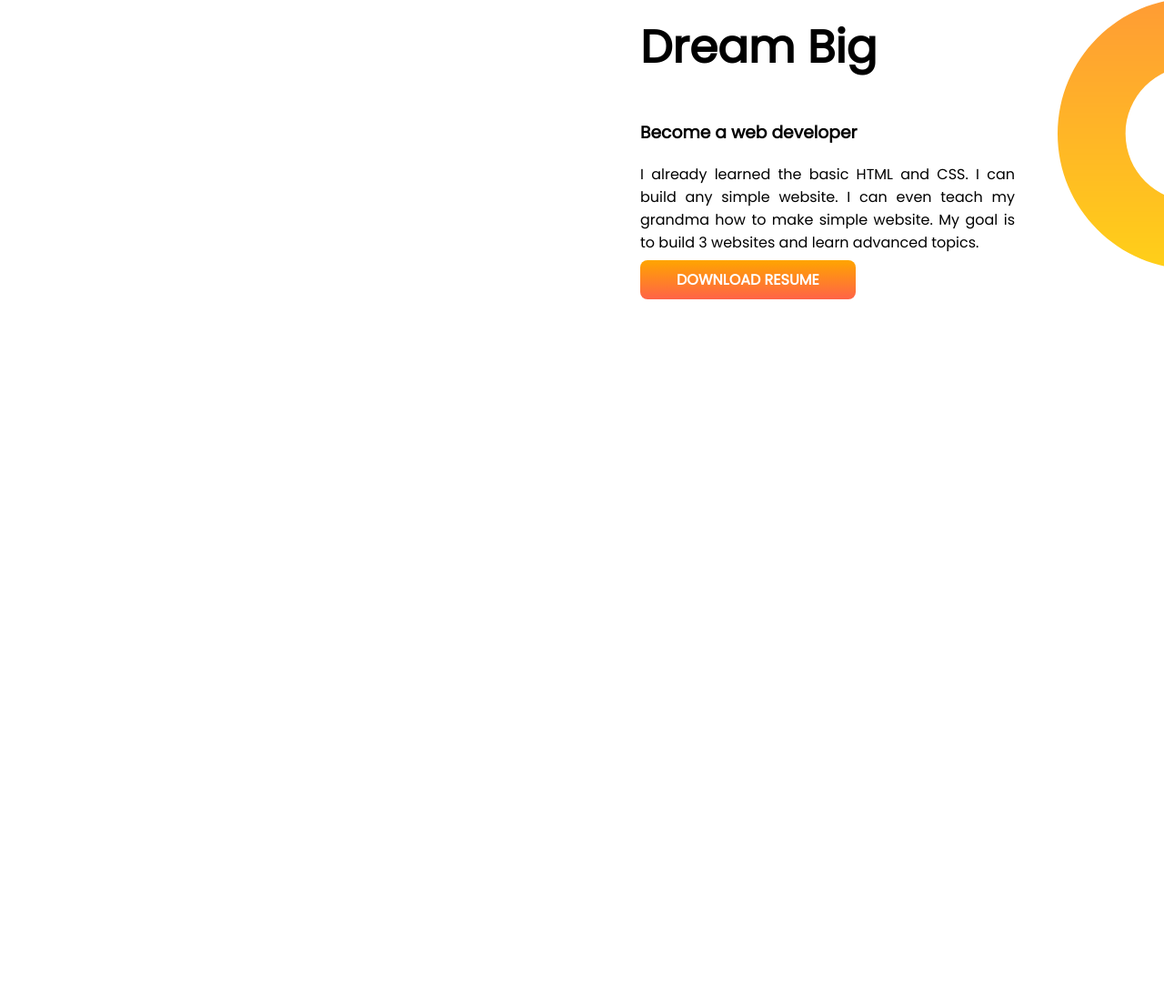
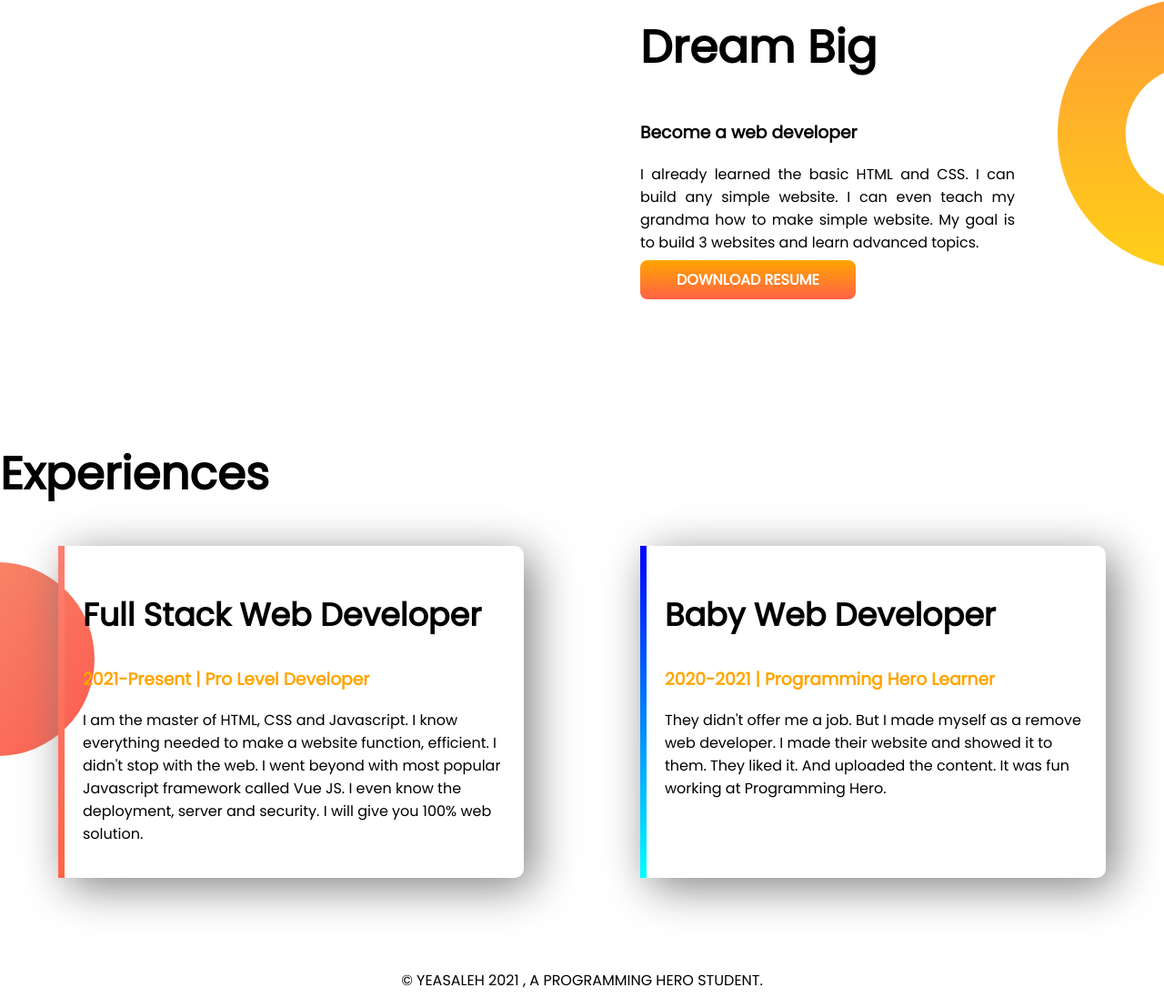
Before and after one commit to yeasaleh2002/developer-portfolio, a plain HTML site: page index.html in a window 1280 px wide. Shown: the part 782-1890 px from the top of the page at 91% size. Before the commit the page ends 1266 px from the top, so only its background shows below. Drawn offline with Linux system fonts and the light colour scheme.

Commit message:
saleh's world

```diff
--- a/index.html
+++ b/index.html
@@ -11,7 +11,7 @@
     <link rel="stylesheet" href="style.css">
 </head>
 <body>
- <section class="top-banner">
+ <section class="top-banner flexable-continner">
 
   <div class="half-width">
 
@@ -32,7 +32,7 @@
 
  </section>
 
- <section class="top-banner2">
+ <section class="top-banner2 flexable-continner">
 
  <div class="half-width">
 
@@ -52,9 +52,49 @@
  </section>
 
 
+ <section class="top-banner3">
+
+
+ <h1> Experiences</h1>
+
+
+
+<div class="flexable-continner">
+
+
+  <div id="web-dev" class="exprience-item">
+
+    <h2>  Full Stack Web Developer </h2>
+    <h3 class="header-design"> 2021-Present | Pro Level Developer </h3>
+    <p> I am the master of HTML, CSS and Javascript. I know everything needed to make a website function, efficient. I didn't stop with the web. I went beyond with most popular Javascript framework called Vue JS. I even know the deployment, server and security. I will give you 100% web solution. </p>
+
+    </div>
+
+
+   <div id="jr-web-dev" class="exprience-item">
+
+    <h2> Baby Web Developer </h2>
+    <h3  class="header-design"> 2020-2021 | Programming Hero Learner </h3>
+    <p> They didn't offer me a job. But I made myself as a remove web developer. I made their website and showed it to them. They liked it. And uploaded the content. It was fun working at Programming Hero. </p>
+
+
+    </div>
+
+</div>
+
+
+
+     </section>
 
 
 
 
+
+ <footer >
+
+  &copy;  YEASALEH 2021 , A PROGRAMMING HERO STUDENT.
+ </footer>
+
+
 </body>
 </html>
--- a/style.css
+++ b/style.css
@@ -10,12 +10,18 @@ h1{
 
 }
 
+h2{
+
+  font-size: 35px;
+
+}
+
 .font-design{
 
   color: orange;
 
 }
-section{
+.flexable-continner{
 
     display: flex;
     margin-bottom: 100px ;
@@ -60,8 +66,61 @@ section{
     background-position: right;
 }
 
+
+.top-banner3{
+
+  background-image: url(exp-bg.png);
+  background-repeat: no-repeat;
+
+  background-position: left;
+}
+
 .half-width2 p{
     padding-right: 100px;
     text-align: justify;
 
 }
+
+.header-design{
+
+ color: orange;
+
+}
+
+
+footer{
+
+  text-align: center;
+  padding-bottom: 18px;
+
+}
+
+
+.exprience-item{
+
+ width: 45%;
+ margin-left: 5%;
+ margin-right: 5%;
+ padding: 20px;
+ border-radius: 10px;
+ box-shadow: 10px 10px 50px gray;
+
+
+
+}
+
+#web-dev{
+
+  border-left: 7px solid;
+  border-image:  linear-gradient(salmon, tomato);
+  border-image-slice: 1;
+
+}
+
+#jr-web-dev{
+
+  border-left: 7px solid;
+  border-image:  linear-gradient(blue, cyan);
+  border-image-slice: 1;
+
+}
```
